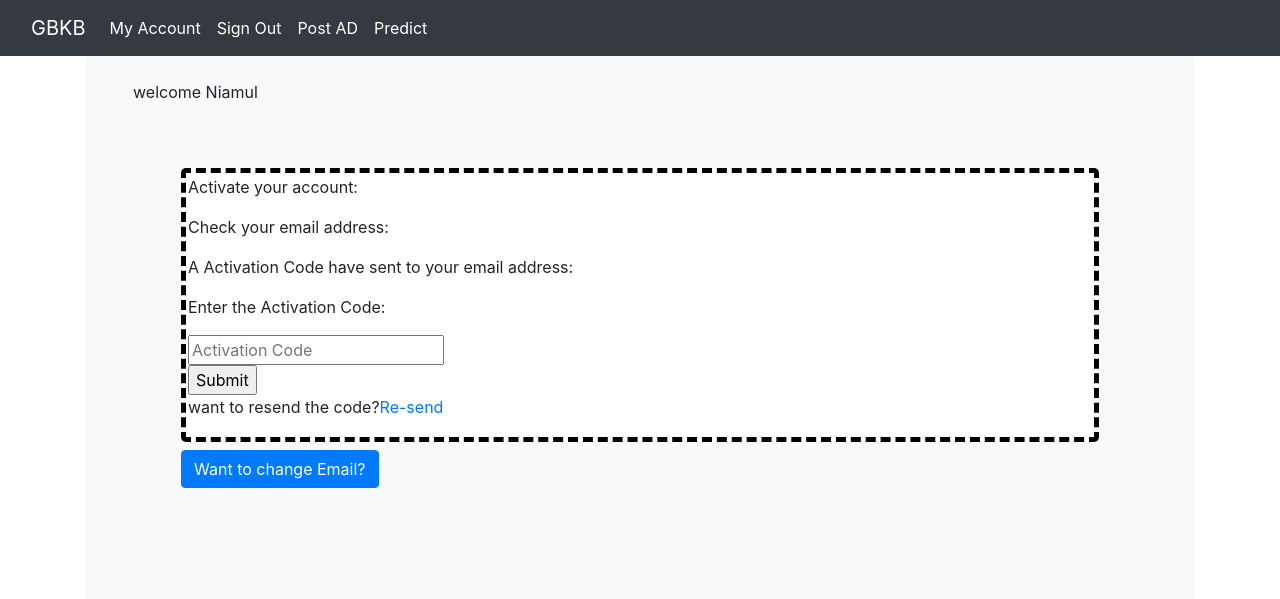
After one commit to niamul64/GhorBariKenaBecha-ecommerce-website-by-django-and-machine-learning, a Django app: page /activation in a window 1280 px wide. The commit adds this page. Shown: the top 599 px of the page. Run offline with Django 3.2, Linux system fonts and the light colour scheme; a user stored in the database is signed in; data comes from the database, SQL or seed files in the repository; both versions use the stored data as it was after the commit; some libraries are stand-ins or nearby versions.

Commit message:
email varification, email edit

```diff
--- /dev/null
+++ b/GBKB/GBKB/static/css js/varifivcation.css
@@ -0,0 +1,18 @@
+.boxEmail {
+
+-moz-box-shadow:10px 10px 5px #000000;
+-webkit-box-shadow:10px 10px 5px #000000;
+box-shadow:10px 10px 5px #000000;
+padding: 2px;
+
+}
+
+.boxVari {
+
+border:dashed 5px #000000;
+-moz-border-radius: 5px;
+-webkit-border-radius: 5px;
+border-radius: 5px;
+padding: 2px;
+
+}
--- a/GBKB/accounts/models.py
+++ b/GBKB/accounts/models.py
@@ -7,6 +7,11 @@ class ExtentionUser(models.Model):  # extra fields for user
     userID = models.ForeignKey(User, on_delete=models.CASCADE)
     mobileNumber= models.CharField(max_length=120, default="" , null=False , blank= False)
     image = models.ImageField(upload_to='images/post', default='demo.png', blank=True)
+    activation = models.BooleanField(default=False)
+    code= models.IntegerField(default=1, null=True , blank= True)
+
+    def __str__(self):
+        return self.userID.username
 
 
 class PostAd(models.Model):                # for saving the shared news in database
--- a/GBKB/accounts/urls.py
+++ b/GBKB/accounts/urls.py
@@ -6,7 +6,8 @@ urlpatterns = [
     path('signin', views.signin, name='signin'),
     path('signout', views.signout, name='signout'),
     path('signup', views.signup, name='signup'),
-
+    path('activation',views.activation, name='activation'),
+    path('confirmActivation',views.confirmActivation, name='confirmActivation'),
     path('', views.home, name='home'),
     # path('share', views.share, name='share'),
     #
--- a/GBKB/accounts/views.py
+++ b/GBKB/accounts/views.py
@@ -8,19 +8,29 @@ from django.views.generic.edit import DeleteView
 from django.contrib.auth import authenticate, login
 from .models import ExtentionUser, PostAd
 from .forms import UserReg, ExtentUser
+from django.core.mail import send_mail
+import random
+from django.conf import settings
 # Create your views here.
 
 def signin(request):
+    if request.user.is_authenticated:
+        return redirect('home')
     if request.method == 'POST':
         user =auth.authenticate(username=request.POST['username'],password=request.POST['password'])
         print (request.POST['username'])
         if user is not None:
             auth.login(request, user)
+            if request.user.is_authenticated:
+                exU = get_object_or_404(ExtentionUser, userID=request.user)
+                if exU.activation != True:
+                    return redirect('activation')
             return redirect('home')
         else:
             return render(request, 'accounts/signin.html',{'error':"incorrect user name or password"})
     return render(request, 'accounts/signin.html')
 def signout(request):
+
     if request.method == 'POST':
         auth.logout(request)
     return redirect('home')
@@ -38,7 +48,6 @@ def signup(request):
 
             email_exist = User.objects.filter(email=form1.cleaned_data['email'])
             if email_exist:
-
                 return render(request, 'accounts/signup.html',
                               {'error': "fill the form correctly and choose a unique email", 'form1': form1,
                                'form2': form2})
@@ -46,7 +55,9 @@ def signup(request):
                 userSaved = form1.save()
                 ExtentionUser(userID=userSaved, mobileNumber=form2.cleaned_data['mobileNumber']).save()
                 auth.login(request, userSaved)
-                return redirect('home')
+                #is_active = false
+                #can be used to make account inactive
+                return redirect('activation')
         else:
             return render(request, 'accounts/signup.html',{'error': "fill the form correctly and choose a unique username", 'form1': form1, 'form2': form2})
     form1=UserReg()
@@ -55,4 +66,69 @@ def signup(request):
 
 
 def home(request):
+    if request.user.is_authenticated:
+        details = get_object_or_404(ExtentionUser, userID=request.user)
+
+        if details.activation!=True:
+            return redirect('activation')
+
     return render(request, 'home.html')
+
+
+def activation(request):
+
+    m=""
+    if request.method == 'POST':
+        mail = request.POST['email']
+
+        email_exist = User.objects.filter(email=mail)
+        if email_exist:
+            return render(request, 'accounts/activation.html',
+                              {'error2': "Error: enter a unique email", })
+        else:
+            user = get_object_or_404(User, id=request.user.id)
+            user.email=mail
+            user.save()
+            m="New email address has saved"
+
+
+
+
+
+    details = get_object_or_404(ExtentionUser, userID=request.user)
+    cod=0
+    for i in range(6):
+        cod=cod+random.randint(0,10)
+        cod=cod*10
+
+    details.code=cod
+
+    body= 'Activation Code: '+str(cod)
+
+    details.save()
+
+    send_mail(
+        'Activation Code',
+        body,
+        settings.EMAIL_HOST_USER,
+        [request.user.email],
+        fail_silently=False,
+        )
+
+
+
+    return render(request,'accounts/activation.html',{'message':m})
+
+def confirmActivation(request):
+    details = get_object_or_404(ExtentionUser, userID=request.user)
+
+    if request.method == 'POST':
+        code = int(request.POST['code'])
+
+        if code==details.code:
+            details.activation=True
+            details.save()
+            return redirect('home')
+
+
+    return render(request,'accounts/activation.html',{'error':"Wrong activation code"} )
--- /dev/null
+++ b/GBKB/templates/accounts/activation.html
@@ -0,0 +1,72 @@
+{% extends 'base.html' %}
+{% load crispy_forms_tags %}
+
+
+{% block head %}
+
+varifivcation.css
+<link rel="stylesheet" type="text/css" href="static/css js/varifivcation.css">
+{% endblock%}
+
+
+
+
+{% block body1 %}
+<div class="card boxVari" >
+<form  method="post" action="confirmActivation">
+    {% csrf_token %}
+{% if message %}
+<p class="text-success"> {{message}} </p>
+{% endif %}
+        <p class="">Activate your account:</p>
+        <p class="">Check your email address:</p>
+        <p class="">A Activation Code have sent to your email address:</p>
+        <p class="">Enter the Activation Code:</p>
+        <input class=""  type="text" name="code" placeholder="Activation Code" required><br>
+
+{% if error %}
+<p class="text-danger"> {{error}} </p>
+{% endif %}
+        <input class=""  type="submit" value="Submit">
+        <p class="" >want to resend the code?<a href="{% url 'activation' %}">Re-send</a></p>
+</form>
+</div>
+
+
+
+<!--email button-->
+<!--collapse-->
+<p>
+  <a class="btn btn-primary mt-2 " data-bs-toggle="collapse" href="#collapseExample" role="button" aria-expanded="false" aria-controls="collapseExample">
+   Want to change Email?
+  </a>
+{% if error2 %}
+<p class="text-danger"> {{error2}} </p>
+{% endif %}
+
+</p>
+<div class="collapse" id="collapseExample">
+  <div class="card card-body">
+
+      <div class="card boxEmail">
+<form  method="post" action="activation">
+    {% csrf_token %}
+
+
+        <p class="refont"> </p>
+
+        <input class="form-control"  type="email" name="email" placeholder="New Email: name@example.com" required><br>
+
+        <input class=""  type="submit" value="Submit">
+
+
+</form>
+</div>
+
+  </div>
+</div>
+<!--collapse-->
+
+
+
+{% endblock%}
--- a/GBKB/templates/Base.html
+++ b/GBKB/templates/base.html
@@ -16,7 +16,7 @@
     <!-- CSS only -->
     <link href="https://cdn.jsdelivr.net/npm/bootstrap@5.0.0-beta1/dist/css/bootstrap.min.css" rel="stylesheet" integrity="sha384-giJF6kkoqNQ00vy+HMDP7azOuL0xtbfIcaT9wjKHr8RbDVddVHyTfAAsrekwKmP1" crossorigin="anonymous">
     <!-- Bootstrap core CSS -->
-<link href="/docs/5.0/dist/css/bootstrap.min.css" rel="stylesheet" integrity="sha384-giJF6kkoqNQ00vy+HMDP7azOuL0xtbfIcaT9wjKHr8RbDVddVHyTfAAsrekwKmP1" crossorigin="anonymous">
+
 
     <!-- Favicons -->
 
@@ -104,7 +104,7 @@
 </main>
 
 
-    <script src="/docs/5.0/dist/js/bootstrap.bundle.min.js" integrity="sha384-ygbV9kiqUc6oa4msXn9868pTtWMgiQaeYH7/t7LECLbyPA2x65Kgf80OJFdroafW" crossorigin="anonymous"></script>
+
 
       <!-- JavaScript Bundle with Popper -->
 <script src="https://cdn.jsdelivr.net/npm/bootstrap@5.0.0-beta1/dist/js/bootstrap.bundle.min.js" integrity="sha384-ygbV9kiqUc6oa4msXn9868pTtWMgiQaeYH7/t7LECLbyPA2x65Kgf80OJFdroafW" crossorigin="anonymous"></script>
```
Also changed, not shown: GBKB/GBKB/settings.py (+15 -0 lines), GBKB/accounts/migrations/0005_auto_20210302_0131.py (added), GBKB/db.sqlite3.
